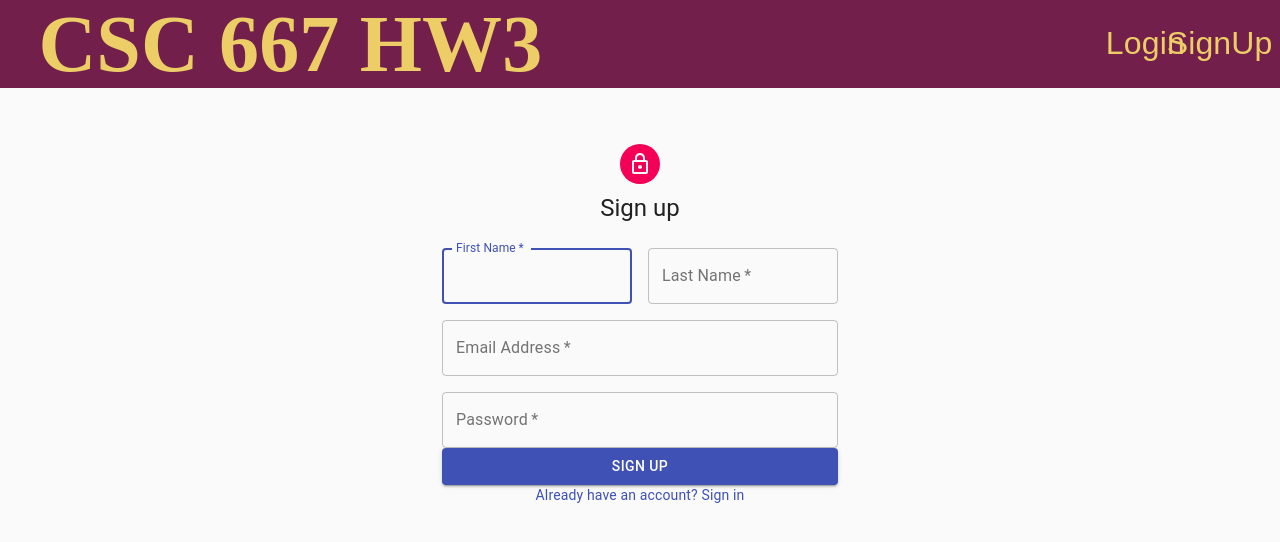
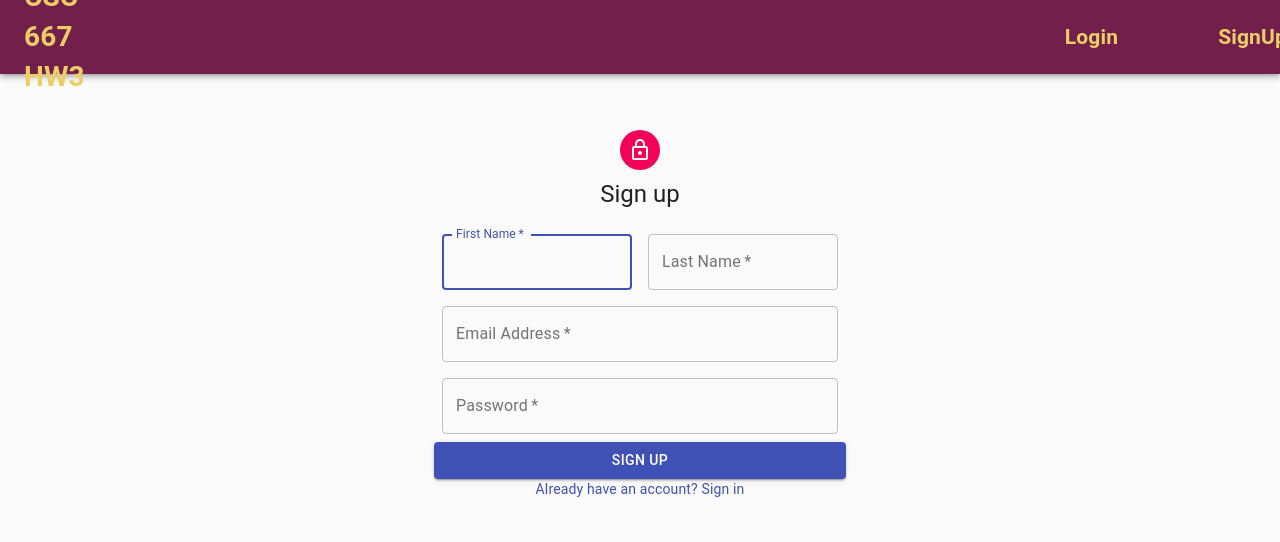
Before and after one commit to ctam4/-csc667-hw3-mocha, a React (Create React App) app in the folder frontend/: page /SignUp in a window 1280 px wide. Shown: the top 542 px of the page. Built offline with nearby package versions, Linux system fonts and the light colour scheme; the HTML template or start-up script is replaced by a standard one.

Commit message:
I redo navbar using material UI

```diff
--- a/frontend/src/App.js
+++ b/frontend/src/App.js
@@ -2,11 +2,11 @@ import React from "react";
 import "./App.css";
 import Routes from "./Components/Routes";
 import { BrowserRouter as Router } from "react-router-dom";
-import Navbar from "./Components/Navbar.js";
+import NavBar from "./Components/NavBar";
 const App = () => {
   return (
     <Router>
-      <Navbar />
+      <NavBar />
       <Routes />
     </Router>
   );
--- a/frontend/src/Components/Navbar.js
+++ b/frontend/src/Components/Navbar.js
@@ -1,22 +1,33 @@
-import React from 'react';
-import { Link } from 'react-router-dom';
-import '../Navbar.css';
-
-const NavigationBar = () => {
-    return (
-      <div className="navigation-bar">
-        <Link to="/">
-          <h1>CSC 667 HW3</h1>
-        </Link>
-        <Link to="/Login">
-          <div className="Login">Login</div>
-        </Link>
-        <Link to="/SignUp">
-                <div className="SignUp">SignUp</div>
-        </Link>
-
-      </div>
-    );
-}
-
-export default NavigationBar;
+import React from "react";
+import { AppBar, Toolbar, Paper } from "@material-ui/core";
+import { Link } from "react-router-dom";
+const NavBar = () => {
+  return (
+    <Paper
+      elevation={0}
+      style={{ padding: 0, margin: 0, backgroundColor: "#721f4c" }}
+    >
+      <AppBar position="static">
+        <Toolbar style={{ backgroundColor: "#721f4c", height: 74 }}>
+          <Link style={{ textDecoration: "none" }} to="/">
+            <h1 style={{ WebkitTextFillColor: "#eccd66" }}>CSC 667 HW3</h1>
+          </Link>
+          <Link style={{ textDecoration: "none" }} to="/Login">
+            <h2
+              style={{ paddingLeft: 980, WebkitTextFillColor: "#eccd66" }}
+              className="Login"
+            >
+              Login
+            </h2>
+          </Link>
+          <Link style={{ textDecoration: "none" }} to="/SignUp">
+            <h2 style={{ paddingLeft: 100, WebkitTextFillColor: "#eccd66" }}>
+              SignUp
+            </h2>
+          </Link>
+        </Toolbar>
+      </AppBar>
+    </Paper>
+  );
+};
+export default NavBar;
--- a/frontend/src/Components/SignUp.js
+++ b/frontend/src/Components/SignUp.js
@@ -92,7 +92,6 @@ const SignUp = () => {
                 autoComplete="current-password"
               />
             </Grid>
-          </Grid>
             <Button
               type="submit"
               fullWidth
@@ -100,9 +99,12 @@ const SignUp = () => {
               color="primary"
               id="signup"
             >
+              {" "}
               Sign Up
             </Button>
-          <Grid container justify="center">
+          </Grid>
+
+          <Grid container spacing={2} justify="center">
             <Grid item>
               <Link to="/Login" href="/Login" variant="body2">
                 Already have an account? Sign in
```
Lines whose indentation alone changed are shown as unchanged.
